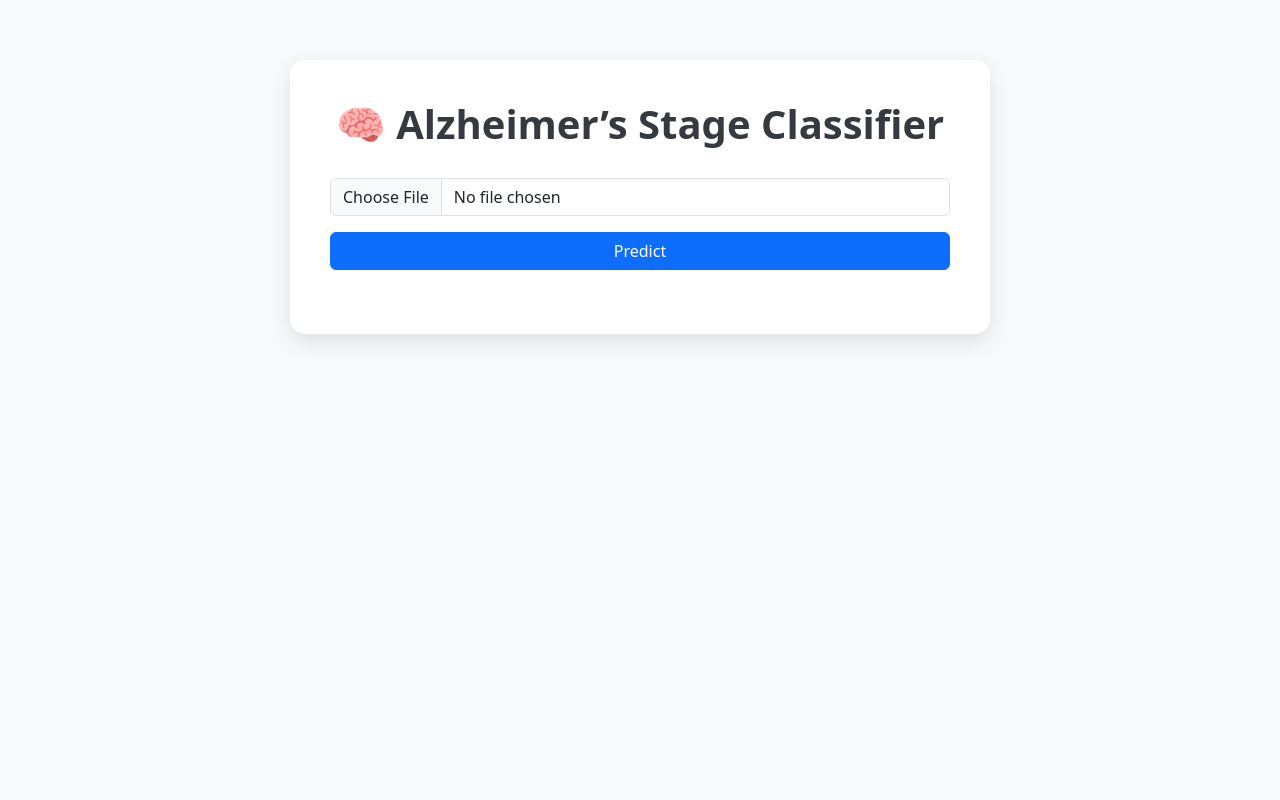
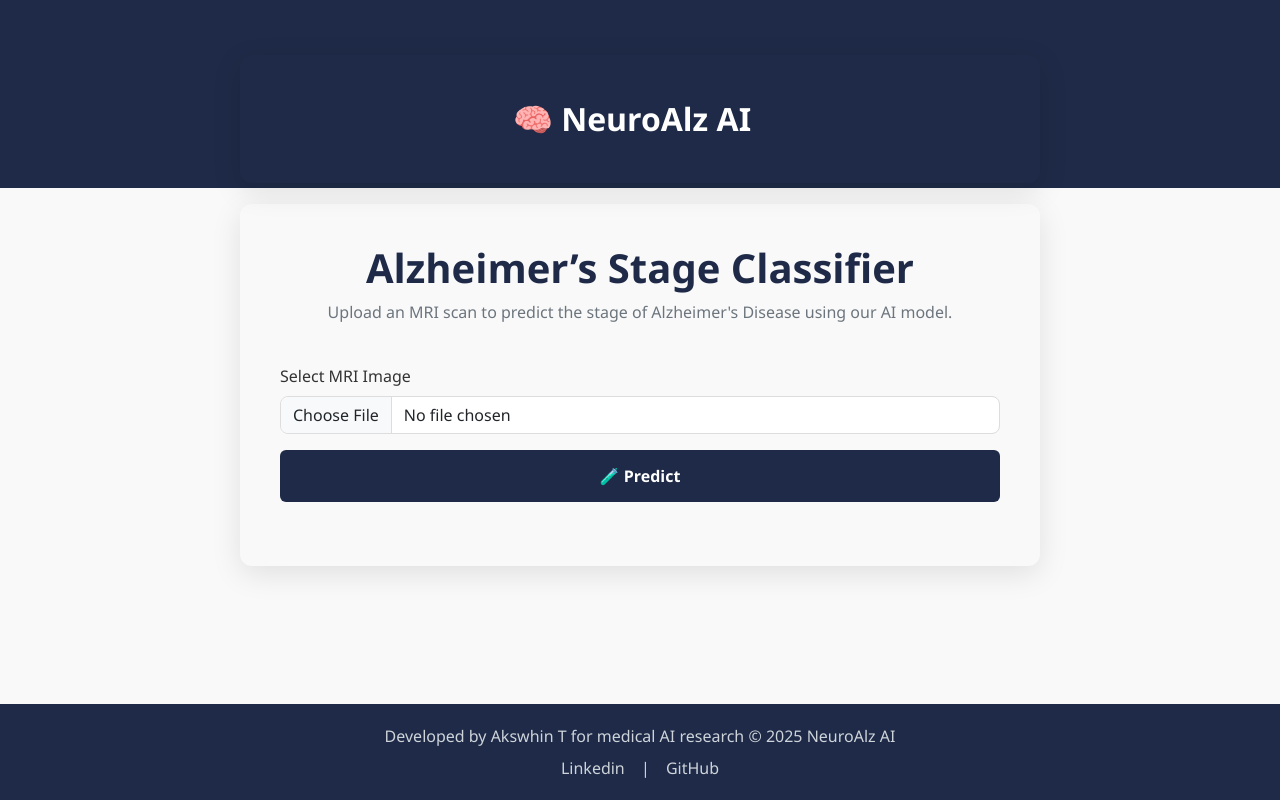
Before and after one commit to akshwin/Alzheimer-Detection-and-Classification-, a Flask app: page / in a window 1280 px wide. Run offline with Flask 3, Linux system fonts and the light colour scheme.

Commit message:
added web application

```diff
--- a/templates/index.html
+++ b/templates/index.html
@@ -1,67 +1,219 @@
 <!DOCTYPE html>
 <html lang="en">
+
 <head>
     <meta charset="UTF-8">
-    <title>Alzheimer Stage Classification</title>
+    <title>Alzheimer Stage Classifier</title>
+    <meta name="viewport" content="width=device-width, initial-scale=1">
+
+    <!-- Bootstrap CDN -->
     <link href="https://cdn.jsdelivr.net/npm/bootstrap@5.3.3/dist/css/bootstrap.min.css" rel="stylesheet">
+
     <style>
         body {
-            background-color: #f8f9fa;
+            background-color: #f9f9f9;
+            font-family: 'Segoe UI', sans-serif;
+            margin-top: 50px; /* Space for fixed-top navbar */
+            padding-bottom: 80px; /* Space for fixed-bottom footer */
         }
+        .navbar {
+            background-color: #1e2a47;
+            justify-content: center; /* Center the navbar contents */
+            padding-top: 5px; /* Reduced top padding */
+            padding-bottom: 5px; /* Reduced bottom padding */
+        }
+
+        .navbar-brand {
+            font-size: 2rem; /* Keep the text size large */
+            font-weight: 700; /* Make the font bold */
+            text-align: center; /* Center the text */
+            width: 100%; /* Take full width of the navbar */
+            display: block; /* Ensure the brand is displayed as a block element */
+            padding-top: 0px; /* Adjust top padding for logo */
+            padding-bottom: 0px; /* Adjust bottom padding for logo */
+        }
+
+        .navbar-nav .nav-link:hover {
+            color: #f1c40f !important;
+        }
+
         .container {
-            max-width: 700px;
-            margin-top: 60px;
+            max-width: 800px;
             padding: 40px;
-            background: white;
-            border-radius: 15px;
-            box-shadow: 0 8px 20px rgba(0, 0, 0, 0.1);
+            border-radius: 12px;
+            box-shadow: 0 8px 30px rgba(0, 0, 0, 0.1);
+            margin-top: 50px;
         }
+
         h1 {
             font-weight: 700;
             text-align: center;
-            margin-bottom: 30px;
-            color: #343a40;
+            color: #1e2a47;
         }
+
+        p.description {
+            text-align: center;
+            color: #6c757d;
+            font-size: 1rem;
+            margin-bottom: 40px;
+        }
+
         .btn-primary {
             width: 100%;
+            padding: 14px;
+            font-size: 1rem;
+            font-weight: 600;
+            background-color: #1e2a47;
+            border: none;
         }
+
+        .btn-primary:hover {
+            background-color: #f39c12;
+            transition: background-color 0.3s ease;
+        }
+
+        .section-title {
+            margin-top: 40px;
+            font-size: 1.25rem;
+            font-weight: 600;
+            color: #333333;
+            border-bottom: 2px solid #ddd;
+            padding-bottom: 8px;
+        }
+
         .result-img {
             max-width: 100%;
             height: auto;
-            border-radius: 10px;
-            box-shadow: 0 4px 10px rgba(0,0,0,0.1);
+            border-radius: 12px;
+            box-shadow: 0 6px 20px rgba(0, 0, 0, 0.1);
+            margin-top: 20px;
         }
-        .section-title {
-            margin-top: 30px;
-            font-size: 1.25rem;
-            font-weight: 600;
-            color: #495057;
+
+        .footer {
+            background-color: #1e2a47;
+            color: #ced4da;
+            text-align: center;
+            padding: 20px;
+            position: fixed;
+            width: 100%;
+            bottom: 0;
+        }
+
+        .footer a {
+            color: #ced4da;
+            margin: 0 12px;
+            text-decoration: none;
+        }
+
+        .footer a:hover {
+            color: #f1c40f;
+            text-decoration: underline;
+        }
+
+        .fade-in {
+            animation: fadeIn 1s ease-in;
+        }
+
+        @keyframes fadeIn {
+            from {
+                opacity: 0;
+            }
+
+            to {
+                opacity: 1;
+            }
+        }
+
+        .form-label {
+            font-size: 1rem;
+            font-weight: 500;
+            color: #333333;
+        }
+
+        .form-control {
+            font-size: 1rem;
+            border-radius: 8px;
+            border: 1px solid #ddd;
+        }
+
+        .form-control:focus {
+            border-color: #f39c12;
+            box-shadow: 0 0 5px rgba(243, 156, 18, 0.5);
+        }
+
+        /* Adjusting the Navbar for mobile view */
+        @media (max-width: 768px) {
+            .navbar-brand {
+                font-size: 1.5rem;
+            }
+
+            .navbar-nav .nav-item {
+                margin-left: 10px;
+            }
+
+            .navbar-toggler {
+                border-color: #f39c12;
+            }
+
+            .navbar-toggler-icon {
+                background-color: #f39c12;
+            }
         }
     </style>
 </head>
+
 <body>
+
+    <!-- Navbar -->
+<nav class="navbar navbar-expand-lg navbar-dark fixed-top">
     <div class="container">
-        <h1>🧠 Alzheimer’s Stage Classifier</h1>
+        <a class="navbar-brand" href="#">🧠 NeuroAlz AI </a>
+    </div>
+</nav>
+
+<!-- Apply spacing to the main content -->
+<div class="container mt-5">
+    //this is added for apcaing
+</div>
+
+    <!-- Main Content -->
+    <div class="container fade-in">
+        <h1>Alzheimer’s Stage Classifier</h1>
+        <p class="description">Upload an MRI scan to predict the stage of Alzheimer's Disease using our AI model.</p>
+
         <form method="POST" action="/predict" enctype="multipart/form-data" class="mb-4">
             <div class="mb-3">
-                <input class="form-control" type="file" name="image" required>
+                <label for="image" class="form-label">Select MRI Image</label>
+                <input class="form-control" type="file" name="image" id="image" accept=".jpg,.jpeg,.png" required>
             </div>
-            <button class="btn btn-primary" type="submit">Predict</button>
+            <button class="btn btn-primary" type="submit">🧪 Predict</button>
         </form>
 
         {% if prediction %}
-            <div class="alert alert-info text-center">
-                <strong>Prediction:</strong> {{ prediction }}
-            </div>
+        <div class="alert alert-success text-center fade-in">
+            <strong>🧬 Prediction:</strong> {{ prediction }}
+        </div>
 
-            <div class="section-title">🖼️ Uploaded MRI Scan</div>
-            <img src="{{ uploaded_image }}" class="result-img mt-2 mb-3">
+        <div class="section-title">🖼️ Uploaded MRI Scan</div>
+        <img src="{{ uploaded_image }}" class="result-img fade-in" alt="Uploaded MRI Scan">
 
-            <div class="section-title">🔥 Grad-CAM Heatmap</div>
-            <img src="{{ heatmap_image }}" class="result-img mt-2">
+        <div class="section-title">🔥 Grad-CAM Heatmap (Model Explanation)</div>
+        <img src="{{ heatmap_image }}" class="result-img fade-in" alt="Grad-CAM Heatmap">
         {% endif %}
     </div>
 
+    <!-- Footer -->
+    <footer class="footer">
+        <div class="mb-2">Developed by Akswhin T for medical AI research &copy; 2025 NeuroAlz AI </div>
+        <div>
+
+            <a href="https://www.linkedin.com/in/akshwin/">Linkedin</a> |
+            <a href="https://github.com/akshwin">GitHub</a>
+        </div>
+    </footer>
+
+    <!-- Bootstrap JS -->
     <script src="https://cdn.jsdelivr.net/npm/bootstrap@5.3.3/dist/js/bootstrap.bundle.min.js"></script>
 </body>
+
 </html>
```
Also changed, not shown: static/uploads/171f2e7d-9978-46e2-b495-7a29c36b7ec9.png (added), static/uploads/24712206-931f-4e0f-9609-e9fb90501ef0.png (added), static/uploads/277f2db7-a69e-4571-947d-3c2f397f07dc.png (added), static/uploads/647c84eb-8191-4bbc-a4a3-ba61378fd66f.png (added), static/uploads/c01f2c26-3230-461d-8b1b-e14655b84e53.png (added).
